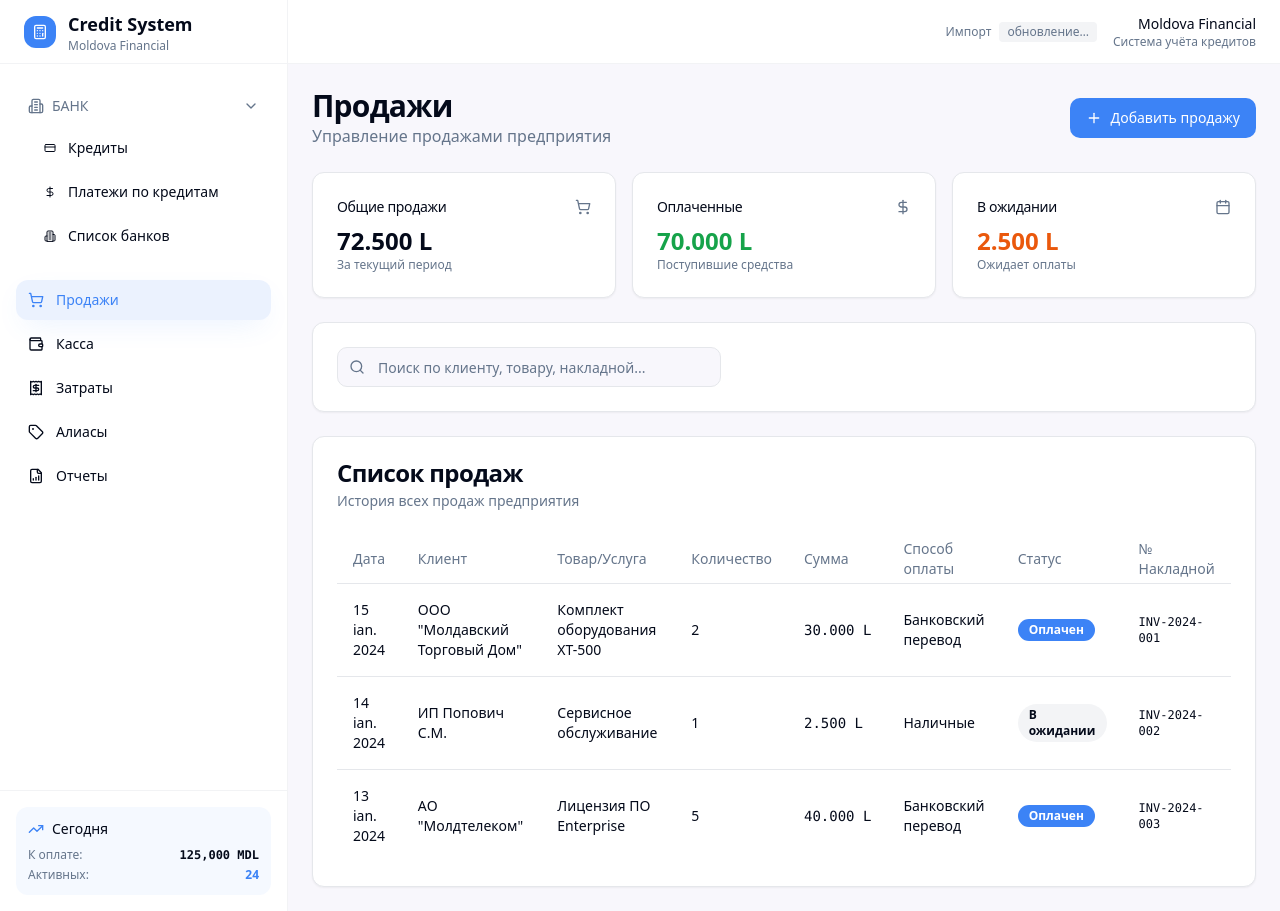
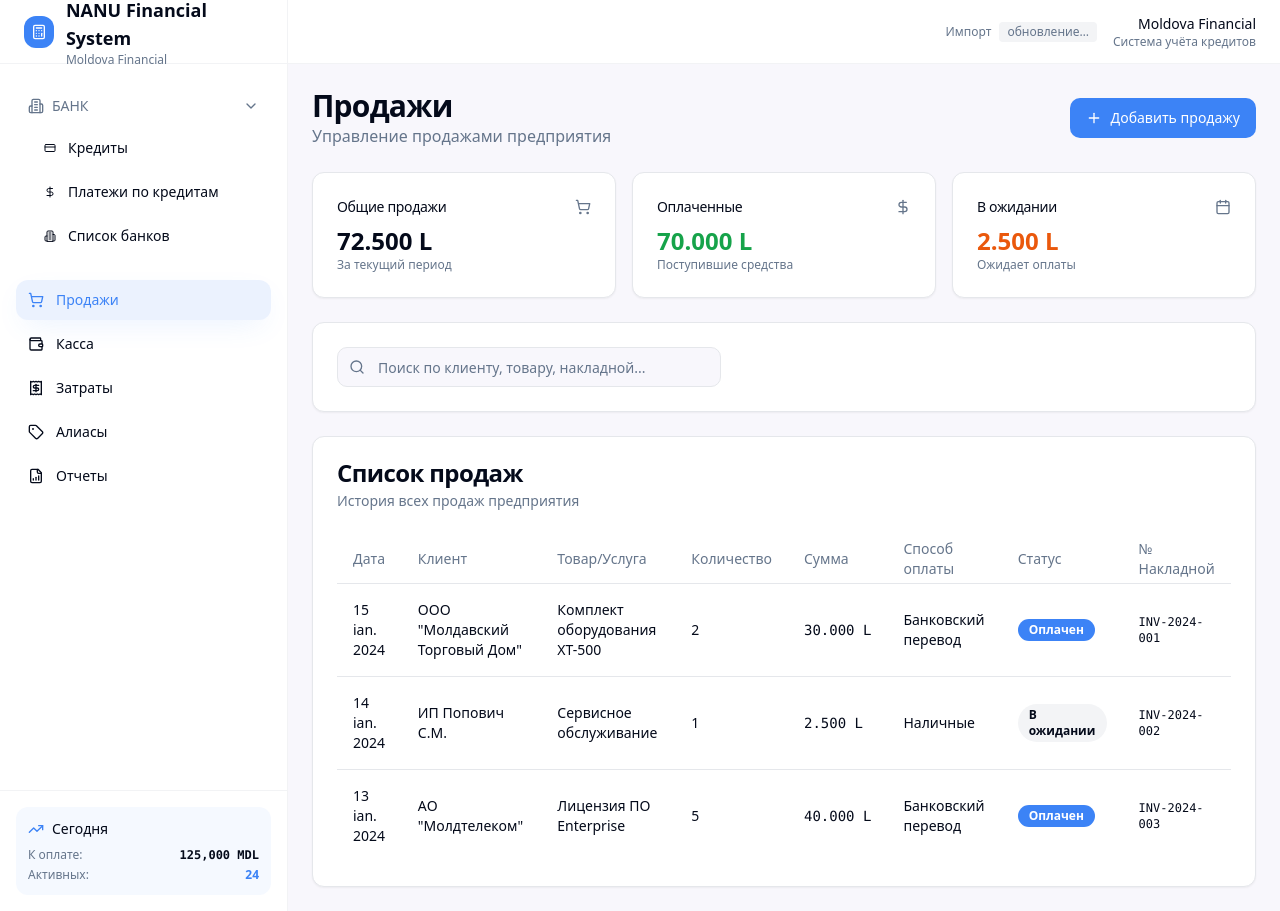
Before and after one commit to ialanji/loanledger-pro, a React (Vite) app: page /sales in a window 1280 px wide. Built offline with nearby package versions, Linux system fonts and the light colour scheme; no server answers; the HTML template or start-up script is replaced by a standard one.

Commit message:
Rename: Credit System Moldova Financial to NANU Financial System

```diff
--- a/index.html
+++ b/index.html
@@ -3,11 +3,11 @@
   <head>
     <meta charset="UTF-8" />
     <meta name="viewport" content="width=device-width, initial-scale=1.0" />
-    <title>Credit System - Moldova Financial</title>
+    <title>NANU Financial System</title>
     <meta name="description" content="Система учёта кредитов для финансовых организаций Молдовы. Управление кредитным портфелем с поддержкой плавающих ставок и автоматическим расчётом графиков платежей." />
     <meta name="author" content="Moldova Financial Solutions" />
 
-    <meta property="og:title" content="Credit System - Moldova Financial" />
+    <meta property="og:title" content="NANU Financial System" />
     <meta property="og:description" content="Профессиональная система учёта кредитов с поддержкой плавающих процентных ставок и автоматическим расчётом графиков платежей." />
     <meta property="og:type" content="website" />
     <meta property="og:image" content="https://lovable.dev/opengraph-image-p98pqg.png" />
--- a/src/components/layout/AppLayout.tsx
+++ b/src/components/layout/AppLayout.tsx
@@ -109,7 +109,7 @@ export default function AppLayout({ children }: AppLayoutProps) {
                 <Calculator className="w-4 h-4 text-primary-foreground" />
               </div>
               <div>
-                <h1 className="text-lg font-bold text-foreground">Credit System</h1>
+                <h1 className="text-lg font-bold text-foreground">NANU Financial System</h1>
                 <p className="text-xs text-muted-foreground">Moldova Financial</p>
               </div>
             </div>
--- a/src/index.css
+++ b/src/index.css
@@ -2,7 +2,7 @@
 @tailwind components;
 @tailwind utilities;
 
-/* Corporate Credit System Design System
+/* NANU Financial System Design System
 All colors MUST be HSL for consistency.
 */
 
--- a/src/utils/formatters.ts
+++ b/src/utils/formatters.ts
@@ -1,5 +1,5 @@
 /**
- * Utility functions for formatting values in the Credit System
+ * Utility functions for formatting values in the NANU Financial System
  */
 
 /**
```
